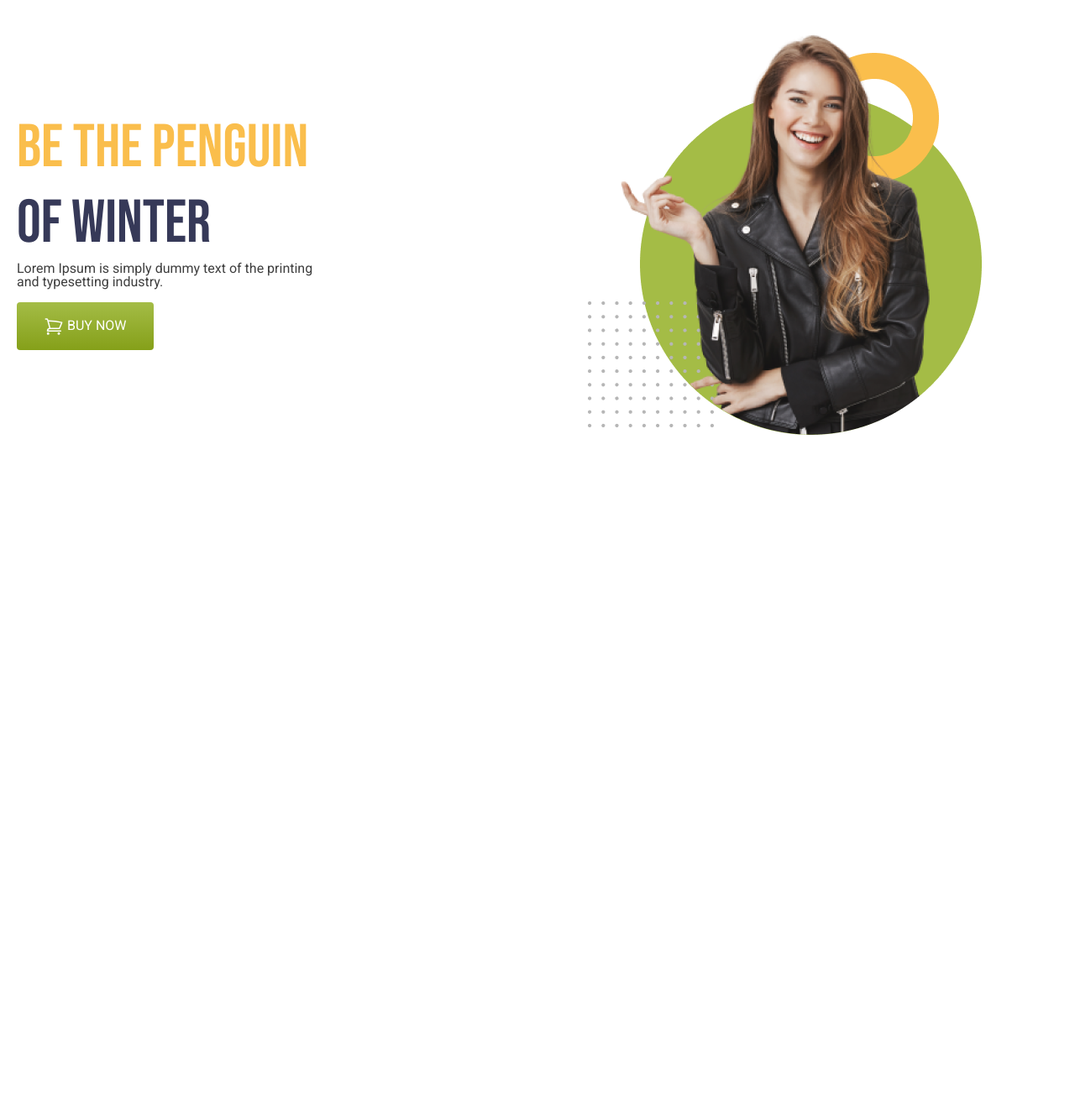
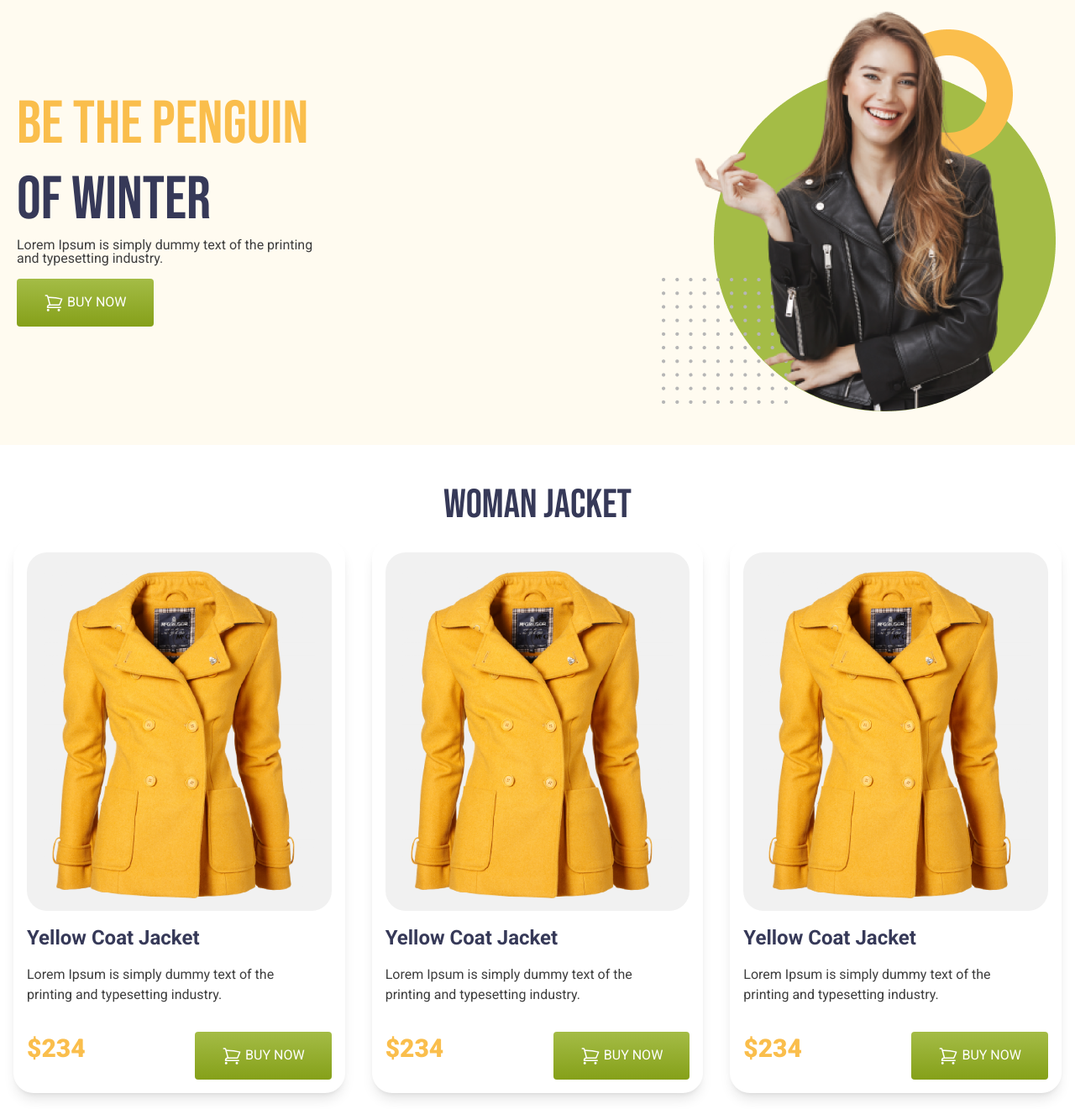
Before and after one commit to silpiAkter/penguin-fashion, a plain HTML site: page index.html in a window 1280 px wide. Shown: the part 77-1398 px from the top of the page at 84% size. Before the commit the page ends 800 px from the top, so only its background shows below. Drawn offline with nearby package versions, Linux system fonts and the light colour scheme.

Commit message:
added women jacket card

```diff
--- a/index.html
+++ b/index.html
@@ -23,9 +23,9 @@
         }
     </style>
 </head>
-<body class="roboto">
-    <header class="p-5 max-w-7xl mx-auto">
-        <nav class="flex justify-between">
+<body class="roboto ">
+    <header class="bg-[#fffbf0] p-5">
+        <nav class="flex justify-between max-w-7xl mx-auto">
             <span class="">
                 <img class="w-72 h-10" src="icons/logo.png" alt="">
             </span>
@@ -44,8 +44,9 @@
                 </span>
             </ul>
         </nav>
-        <div class="sm:my-12 max-w-6xl md:flex justify-between items-center">
-            <div class="md:max-lg:w-2/4">
+        <!-- banner section start -->
+        <div class="sm:my-12 md:my-5 md:flex justify-between items-center max-w-7xl mx-auto">
+            <div class="md:max-lg:w-3/4">
                 <h1 class="text-7xl bebas-neue tracking-normal leading-tight">
                     <span class="text-[#fabe4c]">BE THE PENGUIN</span>
                     <br>
@@ -58,15 +59,65 @@
                     <svg xmlns="http://www.w3.org/2000/svg" fill="none" viewBox="0 0 24 24" stroke-width="1.5" stroke="currentColor" class="size-6 text-white inline">
                         <path stroke-linecap="round" stroke-linejoin="round" d="M2.25 3h1.386c.51 0 .955.343 1.087.835l.383 1.437M7.5 14.25a3 3 0 0 0-3 3h15.75m-12.75-3h11.218c1.121-2.3 2.1-4.684 2.924-7.138a60.114 60.114 0 0 0-16.536-1.84M7.5 14.25 5.106 5.272M6 20.25a.75.75 0 1 1-1.5 0 .75.75 0 0 1 1.5 0Zm12.75 0a.75.75 0 1 1-1.5 0 .75.75 0 0 1 1.5 0Z" />
                       </svg>
-                    BUY NOW</button>
+                BUY NOW</button>
             </div>
-            <div class="md:max-lg:w-2/4">
+            <div class="sm:mt-14 md:mt-0">
                 <img src="images/model.png" alt="">
             </div>
         </div>
     </header>
-    <main>
-
+    <main class="max-w-7xl mx-auto">
+        <section class="my-12">
+            <h3 class="text-5xl bebas-neue text-[#363958] uppercase sm:text-center">WoMan Jacket</h3>
+            <!-- Jacket card section -->
+        <div class="grid grid-cols-1 md:grid-cols-2 lg:grid-cols-3">
+            <!-- Jacket card 1-->
+            <div class="p-4 m-4 space-y-4 rounded-3xl shadow-lg">
+                <img class="bg-[#F1F1F1] px-5 pt-5 pb-3 rounded-3xl" src="images/jacket-1.png" alt="">
+                <h4 class="text-2xl font-bold text-[#363958] my-3">Yellow Coat Jacket </h4>
+                <p class="text-base font-normal text-[#3E3E3E]">Lorem Ipsum is simply dummy text of the
+                <br>printing and typesetting industry.</p>
+                <div class="flex justify-between items-center">
+                    <h2 class="text-[#FABE4C] text-3xl font-black">$234</h2>
+                    <button class="bg-gradient-to-b from-[#A4BC46] to-[#85A019] text-white px-8 py-4 rounded mt-4">
+                        <svg xmlns="http://www.w3.org/2000/svg" fill="none" viewBox="0 0 24 24" stroke-width="1.5" stroke="currentColor" class="size-6 text-white inline">
+                            <path stroke-linecap="round" stroke-linejoin="round" d="M2.25 3h1.386c.51 0 .955.343 1.087.835l.383 1.437M7.5 14.25a3 3 0 0 0-3 3h15.75m-12.75-3h11.218c1.121-2.3 2.1-4.684 2.924-7.138a60.114 60.114 0 0 0-16.536-1.84M7.5 14.25 5.106 5.272M6 20.25a.75.75 0 1 1-1.5 0 .75.75 0 0 1 1.5 0Zm12.75 0a.75.75 0 1 1-1.5 0 .75.75 0 0 1 1.5 0Z" />
+                        </svg>
+                    BUY NOW</button>
+                </div>
+            </div>
+            <!-- Jacket card 2-->
+            <div class="p-4 m-4 space-y-4 rounded-3xl shadow-lg">
+                <img class="bg-[#F1F1F1] px-5 pt-5 pb-3 rounded-3xl" src="images/jacket-1.png" alt="">
+                <h4 class="text-2xl font-bold text-[#363958] my-3">Yellow Coat Jacket </h4>
+                <p class="text-base font-normal text-[#3E3E3E]">Lorem Ipsum is simply dummy text of the
+                <br>printing and typesetting industry.</p>
+                <div class="flex justify-between items-center">
+                    <h2 class="text-[#FABE4C] text-3xl font-black">$234</h2>
+                    <button class="bg-gradient-to-b from-[#A4BC46] to-[#85A019] text-white px-8 py-4 rounded mt-4">
+                        <svg xmlns="http://www.w3.org/2000/svg" fill="none" viewBox="0 0 24 24" stroke-width="1.5" stroke="currentColor" class="size-6 text-white inline">
+                            <path stroke-linecap="round" stroke-linejoin="round" d="M2.25 3h1.386c.51 0 .955.343 1.087.835l.383 1.437M7.5 14.25a3 3 0 0 0-3 3h15.75m-12.75-3h11.218c1.121-2.3 2.1-4.684 2.924-7.138a60.114 60.114 0 0 0-16.536-1.84M7.5 14.25 5.106 5.272M6 20.25a.75.75 0 1 1-1.5 0 .75.75 0 0 1 1.5 0Zm12.75 0a.75.75 0 1 1-1.5 0 .75.75 0 0 1 1.5 0Z" />
+                        </svg>
+                    BUY NOW</button>
+                </div>
+            </div>
+            <!-- Jacket card 3-->
+            <div class="p-4 m-4 space-y-4 rounded-3xl shadow-lg">
+                <img class="bg-[#F1F1F1] px-5 pt-5 pb-3 rounded-3xl" src="images/jacket-1.png" alt="">
+                <h4 class="text-2xl font-bold text-[#363958] my-3">Yellow Coat Jacket </h4>
+                <p class="text-base font-normal text-[#3E3E3E]">Lorem Ipsum is simply dummy text of the
+                <br>printing and typesetting industry.</p>
+                <div class="flex justify-between items-center">
+                    <h2 class="text-[#FABE4C] text-3xl font-black">$234</h2>
+                    <button class="bg-gradient-to-b from-[#A4BC46] to-[#85A019] text-white px-8 py-4 rounded mt-4">
+                        <svg xmlns="http://www.w3.org/2000/svg" fill="none" viewBox="0 0 24 24" stroke-width="1.5" stroke="currentColor" class="size-6 text-white inline">
+                            <path stroke-linecap="round" stroke-linejoin="round" d="M2.25 3h1.386c.51 0 .955.343 1.087.835l.383 1.437M7.5 14.25a3 3 0 0 0-3 3h15.75m-12.75-3h11.218c1.121-2.3 2.1-4.684 2.924-7.138a60.114 60.114 0 0 0-16.536-1.84M7.5 14.25 5.106 5.272M6 20.25a.75.75 0 1 1-1.5 0 .75.75 0 0 1 1.5 0Zm12.75 0a.75.75 0 1 1-1.5 0 .75.75 0 0 1 1.5 0Z" />
+                        </svg>
+                    BUY NOW</button>
+                </div>
+            </div>
+        </div>
+        </section>
     </main>
     <footer>
 
```
